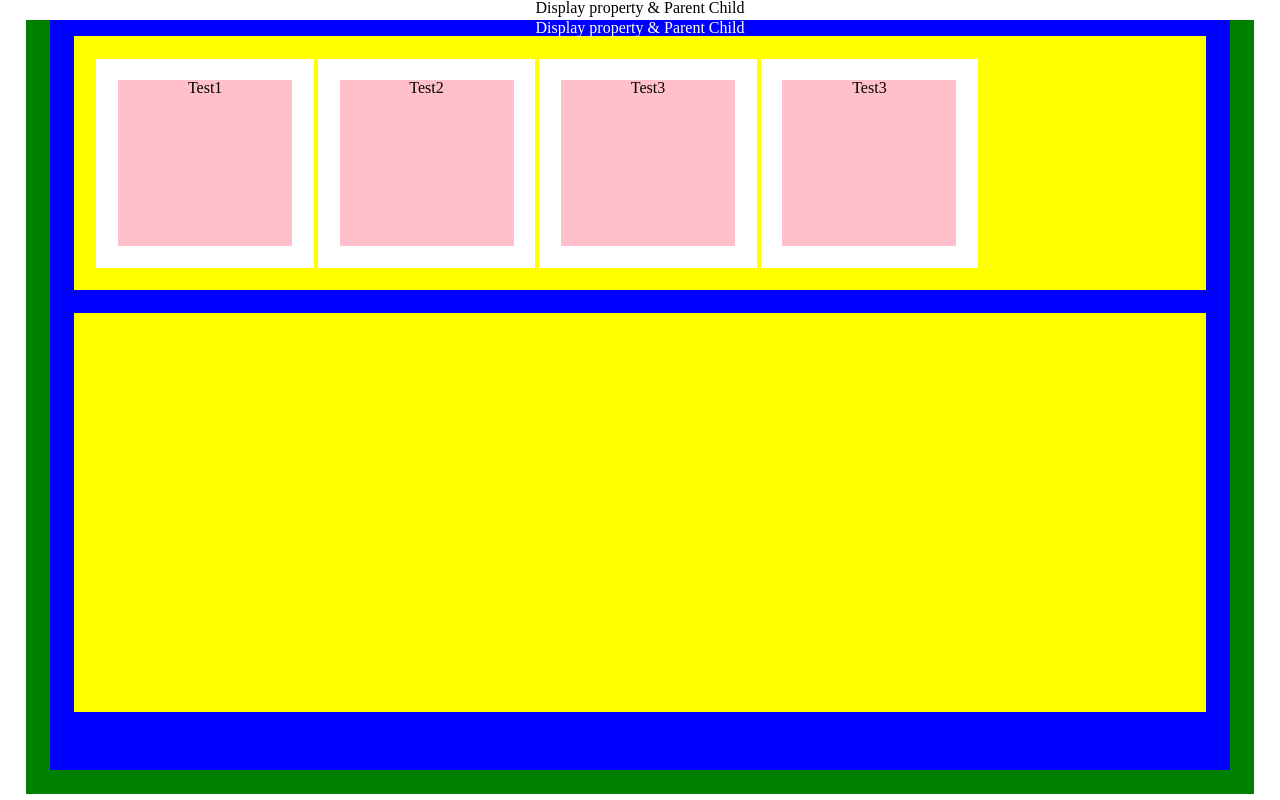
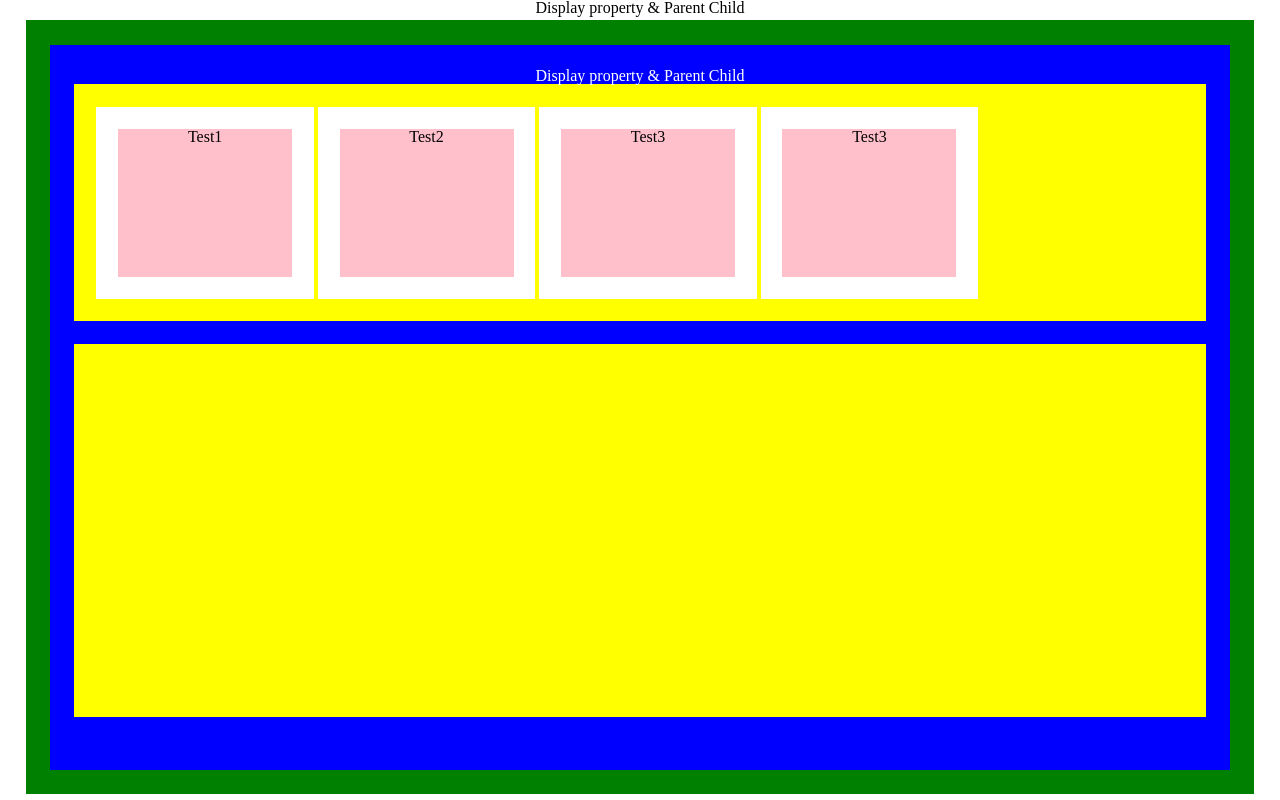
Before and after one commit to irukela/Fluid-Lection5, a plain HTML site: page index.html in a window 1280 px wide. Drawn offline with Linux system fonts and the light colour scheme.

Commit message:
blue box changes

```diff
--- a/css/style.css
+++ b/css/style.css
@@ -11,7 +11,7 @@ body {
 	width: 100%;
 	height: 100%;
 	padding: 2%;
-	padding-top: 0%;
+	padding-top: 2%;
 }
 .text-align {
 	text-align: center;
@@ -21,7 +21,6 @@ body {
 	width: 100%;
 	height: 100%;
 	padding: 2%;
-	padding-top: 0;
 }
 .title-1 {
 text-align: center;
@@ -30,6 +29,7 @@ height: 20px;
 .title-2 {
 text-align: center;
 color: #fff;
+vertical-align: text-top;
 }
 .yellow-box1 {
 	background-color: yellow;
```
